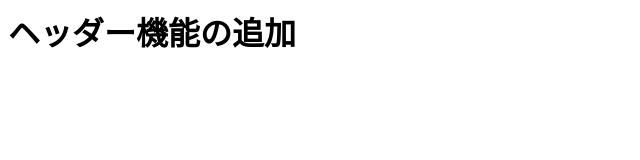
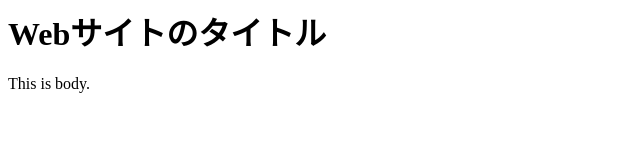
Before and after one commit to machikaze/my-awesome-project, a plain HTML site: page index.html in a window 1280 px wide. Shown: the whole page, without its empty margins (0-640 px from the left). Drawn offline with Linux system fonts and the light colour scheme.

Commit message:
add body

```diff
--- a/index.html
+++ b/index.html
@@ -1 +1,2 @@
-<h1>ヘッダー機能の追加</h1>
+<h1>Webサイトのタイトル</h1>
+<body>This is body.</body>
```
